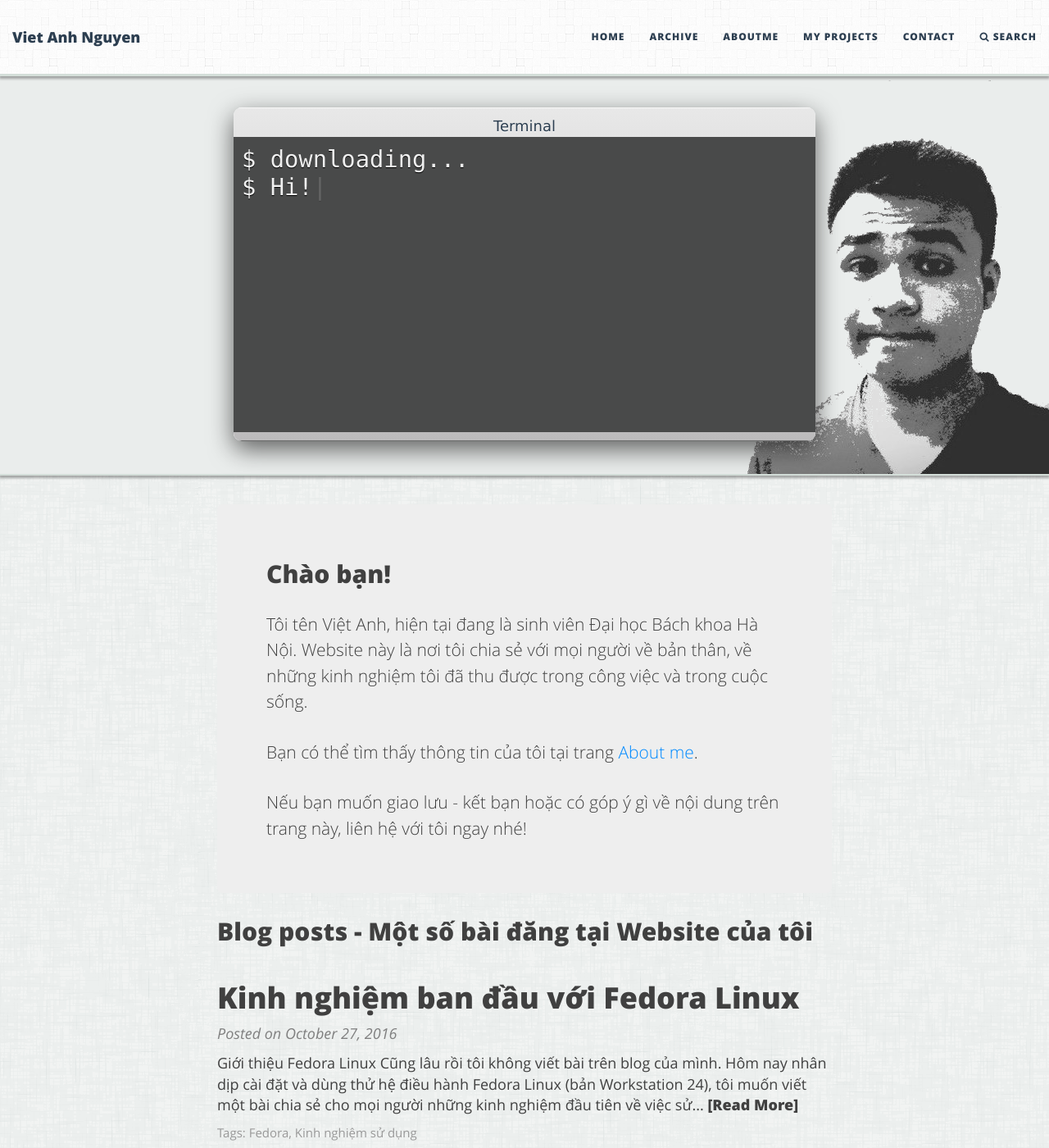
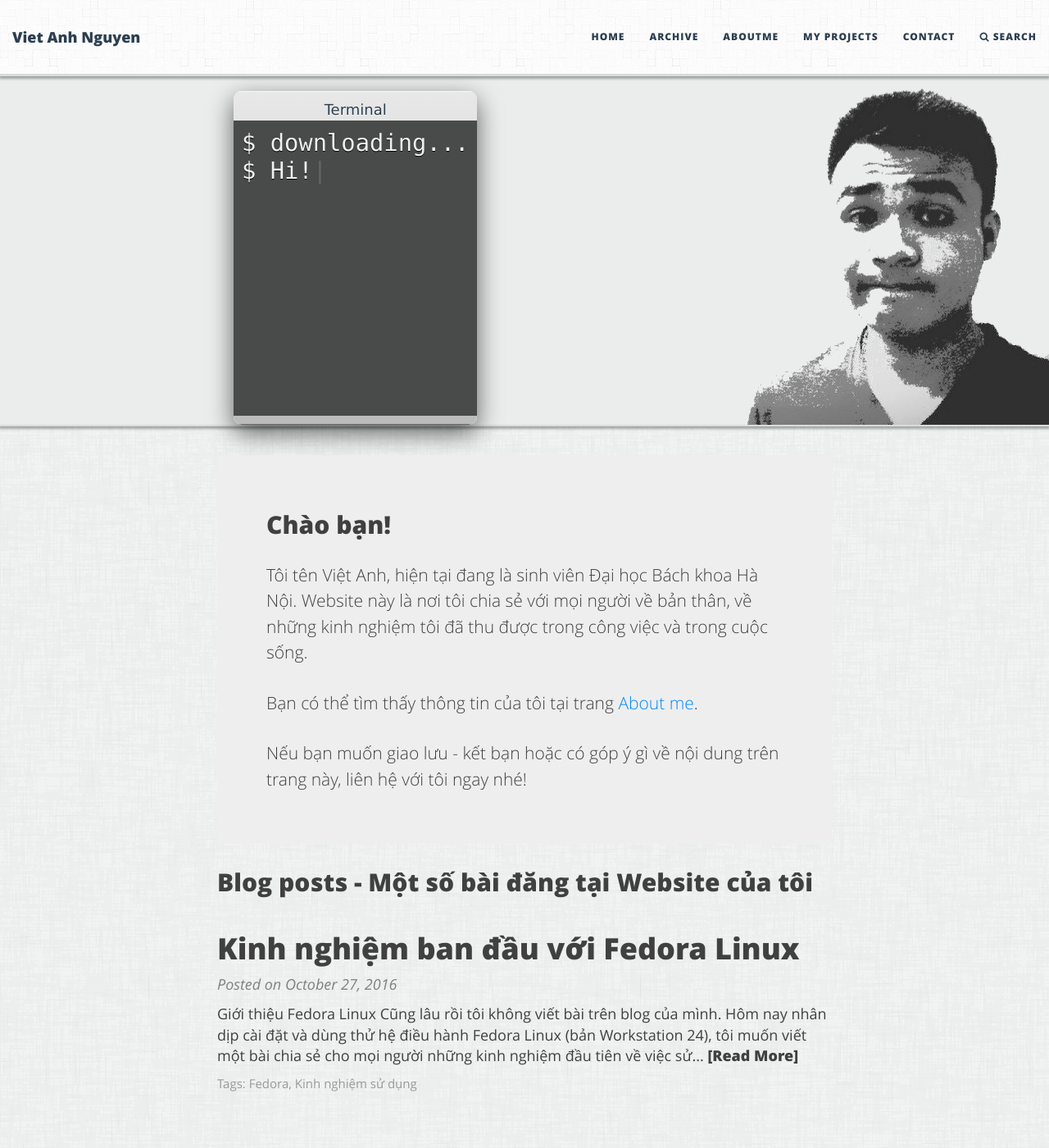
Before and after one commit to diglink/vietanhdev.github.io, a Jekyll site: the page built from index.html, in a window 1280 px wide and 1400 px high. Shown: the whole window at 82% size. Built offline with Jekyll 4.4.1, drawn with Linux system fonts in a browser that asks for light colours; the list of posts is cut into pages by our own code.

Commit message:
update web

```diff
--- a/index.html
+++ b/index.html
@@ -89,8 +89,8 @@ js: "/js/ani-text-home.js"
 /* text editor styles */
 .text-editor-wrap {
   display: block;
-  margin: 20px auto;
-  max-width: 800px;
+  float: left;
+  max-width: 500px;
   border-radius: 10px;
   box-shadow: rgba(0, 0, 0, 0.6) 0px 10px 30px;
   clear: both;
```
